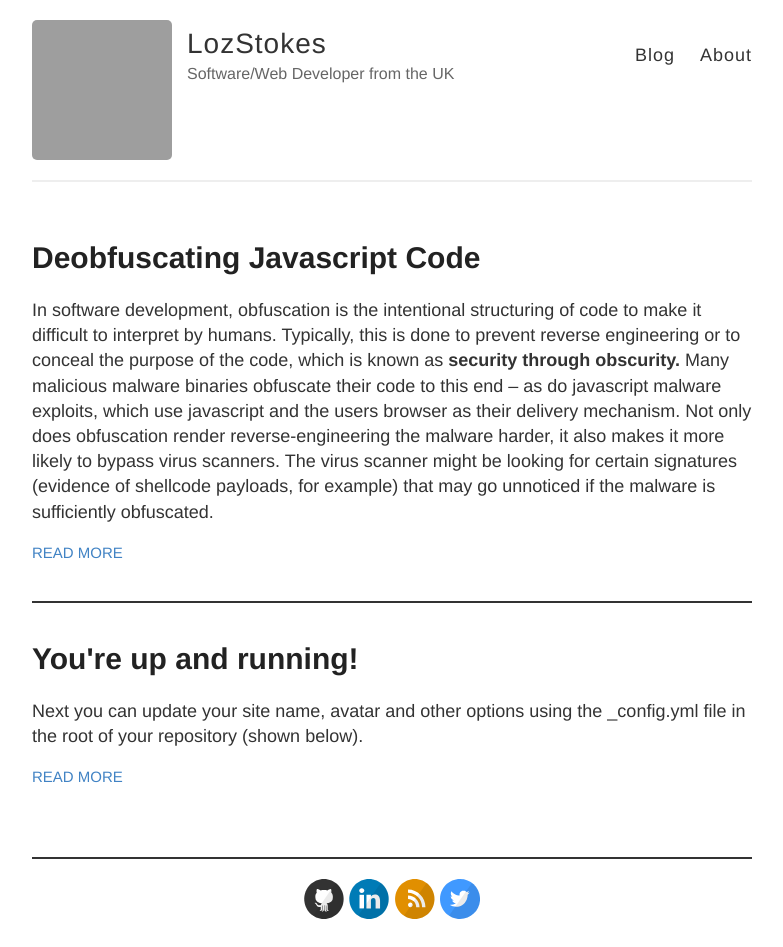
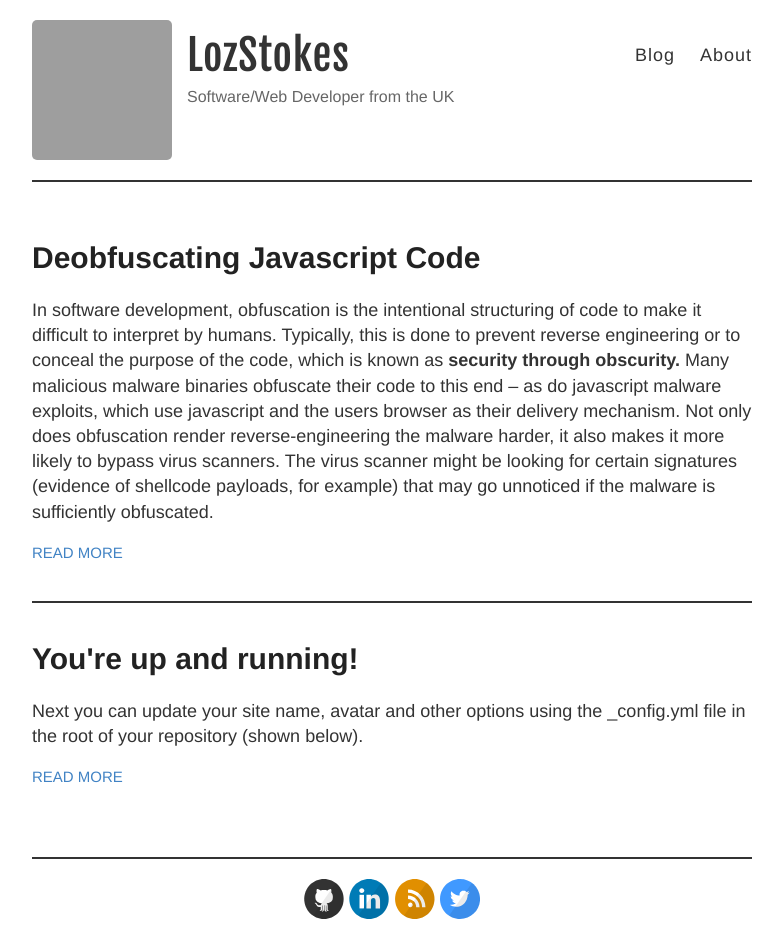
Before and after one commit to laurencestokes/LaurenceStokes.github.io, a Jekyll site: the page built from index.html, in a window 1280 px wide. Shown: the whole page, without its empty margins (248-1031 px from the left). Built offline with Jekyll 4.4.1, drawn with Linux system fonts in a browser that asks for light colours; Markdown is read by kramdown in place of the engine named in the settings; grey boxes are pictures that could not be loaded.

Commit message:
more css changes

```diff
--- a/_sass/_variables.scss
+++ b/_sass/_variables.scss
@@ -15,6 +15,10 @@ $lightGray: #eee;
 $white: #fff;
 
 // Font stacks
+/* Google-Fonts */
+@import url(http://fonts.googleapis.com/css?family=Fjalla+One); /*h*/
+
+$fjalla: "Fjalla One", sans-serif;
 $helvetica: Helvetica, Arial, sans-serif;
 $helveticaNeue: "Helvetica Neue", Helvetica, Arial, sans-serif;
 $georgia: Georgia, serif;
--- a/style.scss
+++ b/style.scss
@@ -156,7 +156,7 @@ img {
 
 .masthead {
   padding: 20px 0;
-  border-bottom: 2px solid $lightGray;
+  border-bottom: 2px solid $darkGray;
 
   @include mobile {
     text-align: center;
@@ -194,9 +194,9 @@ img {
   margin: 0;
   color: $darkGray;
   cursor: pointer;
-  font-family: $helveticaNeue;
+  font-family: $fjalla;
   font-weight: 300;
-  font-size: 28px;
+  font-size: 42px;
   letter-spacing: 1px;
 }
 
```
